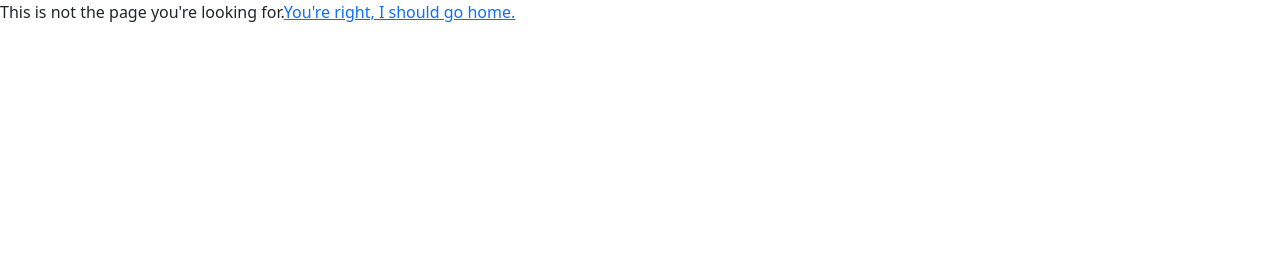
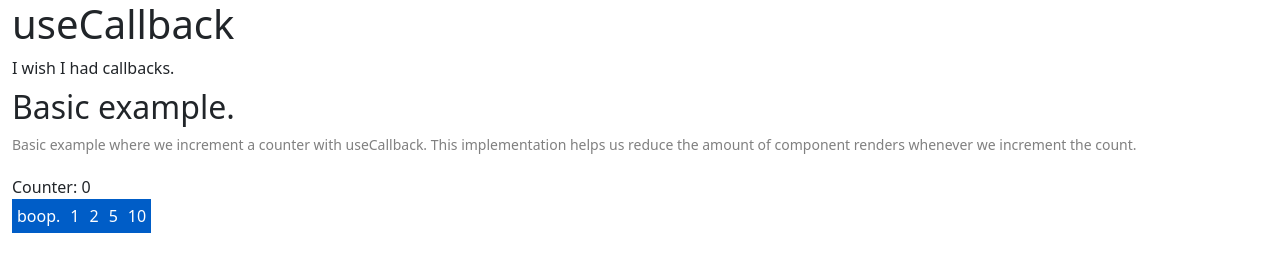
Before and after one commit to maxsonyang/react-hooks, a Gatsby site: page /useCallback in a window 1280 px wide. Before the commit this address had no page. Built offline with nearby package versions, Linux system fonts and the light colour scheme; Gatsby itself is replaced by a stand-in of ours.

Commit message:
finished useCallback example, very neat

```diff
--- /dev/null
+++ b/src/components/countRenders.js
@@ -0,0 +1,7 @@
+import { useRef } from 'react';
+
+export function useCountRenders() {
+  const renders = useRef(0);
+  console.log("renders: ", renders.current++);
+  return renders;
+}
--- /dev/null
+++ b/src/components/useCallbackComponent.js
@@ -0,0 +1,31 @@
+import React, { useRef } from "react";
+import { useCountRenders } from "../components/countRenders";
+
+export const Boop = React.memo(({ increment }) => {
+  /*
+    Side note:
+      React.memo causes the component to re-render only on
+      prop changes. Default behavior is to re-render every time
+      the parent re-renders.
+  */
+
+  useCountRenders();
+
+  return (
+    <button onClick={() => increment(2)}>
+      boop.
+    </button>
+  )
+});
+
+export const NumberedBoop = React.memo(({ n, increment }) => {
+
+  useCountRenders();
+
+  return (
+    <button onClick={() => increment(n)}>
+      {n}
+    </button>
+  )
+
+})
--- a/src/data/hook-list.yml
+++ b/src/data/hook-list.yml
@@ -7,3 +7,6 @@
 - header: useRef
   link: /useRef
   subheader: A hook that provides a reference to an element(?)
+- header: useCallback
+  link: /useCallback
+  subheader: "I wish I had callbacks. :c"
--- a/src/pages/index.js
+++ b/src/pages/index.js
@@ -5,9 +5,7 @@ import "../styles/pages/index.scss";
 import "../styles/pages/hooks.scss";
 import hookList from "../data/hook-list.yml"
 
-// markup
 const IndexPage = () => {
-
   function renderHooksList() {
     return hookList.map((hook) => (
       <div className="hook">
--- /dev/null
+++ b/src/pages/useCallback.js
@@ -0,0 +1,54 @@
+import React, { useState, useCallback } from 'react';
+import { Boop, NumberedBoop } from "../components/useCallbackComponent";
+import "../styles/pages/hooks.scss";
+
+
+function UseCallbackPage() {
+
+  const [counter, updateCounter] = useState(0)
+  const units = [1, 2, 5, 10]
+
+  const increment = useCallback((n) => {
+    updateCounter(c => c + n)
+  }, [updateCounter])
+
+  return(
+    <div className="container-fluid">
+      <div className="page-header">
+        <h1>
+          useCallback
+        </h1>
+        <div className="page-subheader">
+          I wish I had callbacks.
+        </div>
+      </div>
+      <div className="hooks-content">
+        <h2>
+          Basic example.
+        </h2>
+        <div className="blurb">
+          Basic example where we increment a counter with useCallback.
+          This implementation helps us reduce the amount of component
+          renders whenever we increment the count.
+        </div>
+        <div>
+          <div>Counter: {counter}</div>
+          <Boop increment={increment} />
+          {
+            units.map((n) => {
+              return (
+                <NumberedBoop
+                  n={n}
+                  onClick={() => increment(n)}
+                  increment={increment}
+                  key={n}
+                />)
+            })
+          }
+        </div>
+      </div>
+    </div>
+  )
+}
+
+export default UseCallbackPage;
--- a/src/pages/useEffect.js
+++ b/src/pages/useEffect.js
@@ -1,4 +1,4 @@
-import React, { useState, useEffect, useRef, useLayoutEffect} from 'react';
+import React, { useState, useEffect, useRef } from 'react';
 import { useForm } from "../components/useForm";
 import { useFetch } from "../components/useFetch";
 import { useMeasure } from "../components/useMeasure";
```
